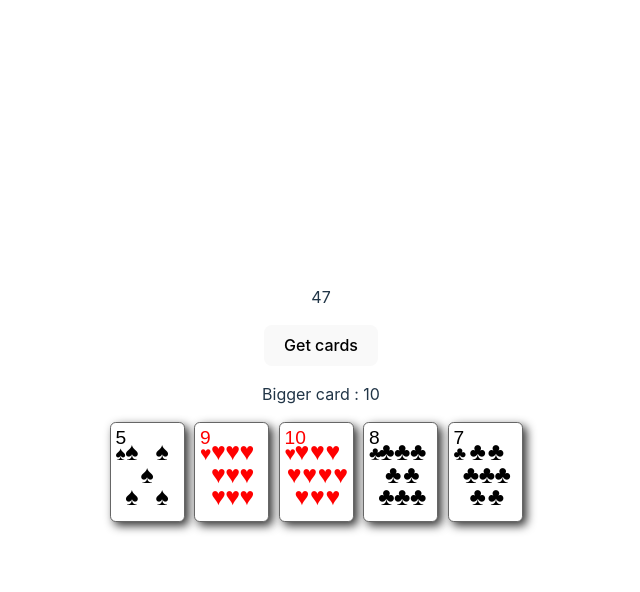
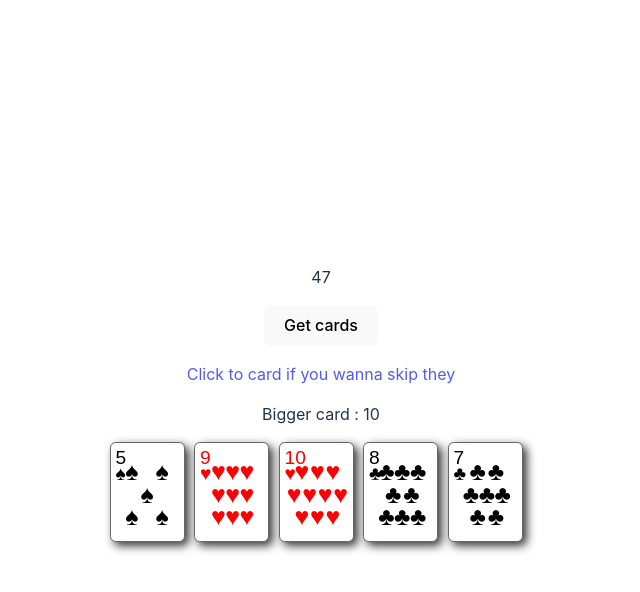
Before and after one commit to bss94/poker, a React (Vite) app: page / in a window 1280 px wide. Both pictures are taken after a click on the button "Start game". Shown: the top 592 px of the page, without its empty margins (319-959 px from the left). Built offline with nearby package versions, Linux system fonts and the light colour scheme.

Commit message:
additional tasks compleate:high combination added,skip card added

```diff
--- a/src/App.css
+++ b/src/App.css
@@ -1,6 +1,27 @@
 #root {
-  max-width: 1280px;
-  margin: 0 auto;
-  padding: 2rem;
-  text-align: center;
+    max-width: 1280px;
+    margin: 0 auto;
+    padding: 2rem;
+    text-align: center;
 }
+
+/* for correct styles to my needs */
+.checkbox:checked + label .card {
+    box-shadow: .2em .2em .5em #ff0000;
+}
+
+.checkbox {
+    display: none;
+}
+
+.cards-check {
+    display: inline-block;
+}
+
+.message {
+    color: #e33d3d;
+}
+
+.message-first {
+    color: #535bf2;
+}
--- a/src/App.tsx
+++ b/src/App.tsx
@@ -9,7 +9,10 @@ import PokerHand from './lib/PokerHand.ts';
 function App() {
     const [hand, setHand] = useState<card[]>([]);
     const [deck, setDeck] = useState<CardDeck>();
-
+    const [checked, setChecked] = useState<boolean[]>(
+        new Array(5).fill(false)
+    );
+    const [canSkip, setCanSkip] = useState<boolean>(true);
     const start = () => {
         const cards: CardDeck = new CardDeck();
         setHand(cards.getCards(5));
@@ -23,10 +26,13 @@ function App() {
                 setHand(deck.getCards(deck.deck.length));
             }
         }
+        setChecked(new Array(5).fill(false));
+        setCanSkip(true);
     };
     const reset = () => {
         setDeck(undefined);
         setHand([]);
+        setCanSkip(true);
         //start();
     };
     const end = () => {
@@ -37,6 +43,28 @@ function App() {
         const poker = new PokerHand(hand);
         return poker.getOutcome();
     };
+    const handleOnChange = (position: number) => {
+        const updatedCheckedState: boolean[] = checked.map((item, index): boolean =>
+            index === position ? !item : item
+        );
+        setChecked(updatedCheckedState);
+    };
+    const getSkipAndDeal = () => {
+        const onHand: card[] = hand;
+        const toChange: boolean[] = checked;
+        if (deck !== undefined) {
+            const newHand: card[] = onHand.map((el, index): card => {
+                if (toChange[index]) {
+                    const newCard: card[] = deck.getCard();
+                    return newCard[0];
+                } else {
+                    return el;
+                }
+            });
+            setHand(newHand);
+            setCanSkip(false);
+        }
+    };
 
     return (
         <>
@@ -44,22 +72,40 @@ function App() {
                 <>
                     {deck ? <p>{deck.deck.length}</p> : <p>0</p>}
                     {deck.deck.length === 0 ? <div>
-                            <button onClick={reset}>Reset</button>
-                            <button onClick={end}>End</button>
+                            <button onClick={reset}>New game</button>
+                            <button onClick={end}>End game</button>
                         </div> :
-                        <button onClick={step}>Get cards</button>}
-                        <p> {poker()} </p>
-                        <div className="playingCards faceImages">
-                            {hand.map((el) => {
+                        <div>
+                            <button onClick={step}>Get cards</button>
+                            {canSkip ? (checked.includes(true) ?
+                                    <div>
+                                        <button onClick={getSkipAndDeal}>Skip and deal</button>
+                                    </div> :
+                                    <p className={'message-first'}>Click to card if you wanna skip they</p>) :
+                                <p className={'message'}>Your card/s skipped,you cant skip before next round
+                                    started!</p>
+                            }
+                        </div>
+                    }
+                    <p> {poker()} </p>
+                    <div className="playingCards faceImages">
+                        {hand.map((el: card, index: number) => {
+                            if (canSkip) {
+                                return <div className={'cards-check'} key={el.rank + el.suit}>
+                                    <input type={'checkbox'} id={el.rank + el.suit} className={'checkbox'}
+                                           checked={checked[index]}
+                                           onChange={() => handleOnChange(index)}/>
+                                    <label htmlFor={el.rank + el.suit} className={'check-lbl'}>
+                                        <Card rank={el.rank} suit={el.suit}/> </label>
+                                </div>;
+                            } else {
                                 return <Card rank={el.rank} suit={el.suit} key={el.rank + el.suit}/>;
-                            })}
-
-                        </div>
+                            }
+                        })}
+                    </div>
                 </>
-
             }
         </>
-
     );
 }
 
--- /dev/null
+++ b/src/checkboxStyle.css
@@ -0,0 +1,4 @@
+.checkbox:checked .check-lbl{
+    display: inline-block;
+    background-color: sandybrown;
+}
--- a/src/lib/PokerHand.ts
+++ b/src/lib/PokerHand.ts
@@ -5,6 +5,7 @@ class PokerHand {
     private result: string;
 
     constructor(hand: card[]) {
+        this.result = '';
         const handSuits: string[] = hand.map((el: card) => {
             return el.suit;
         });
@@ -43,8 +44,6 @@ class PokerHand {
                 }
             }
         }
-
-        this.result = '';
         if (street && flash) {
             if (handRanks[handRanks.length - 1] === '14') {
                 this.result = 'Royal Flash';
@@ -61,7 +60,6 @@ class PokerHand {
             });
             if (duplicates.length === 3 && duplicates[0] !== duplicates[duplicates.length - 1]) {
                 this.result = 'Full House';
-
             } else if (duplicates.length === 3 && duplicates[0] === duplicates[duplicates.length - 1]) {
                 this.result = 'Square';
             } else if (duplicates.length > 0 && duplicates.length < 3) {
@@ -106,8 +104,10 @@ class PokerHand {
             }
             this.result = 'Bigger card : ' + hightCard.toUpperCase();
         }
+        if(handRanks.length<5){
+            this.result='You need more cards to combination, try new game'
+        }
     }
-
     getOutcome(): string {
         return this.result;
     }
--- a/src/main.tsx
+++ b/src/main.tsx
@@ -4,6 +4,7 @@ import App from './App.tsx';
 import './index.css';
 import './cards.css';
 
+
 ReactDOM.createRoot(document.getElementById('root')!).render(
     <React.StrictMode>
         <App/>
```
Also changed, not shown: 1 other file (tests, documents, lock files or other folders).
